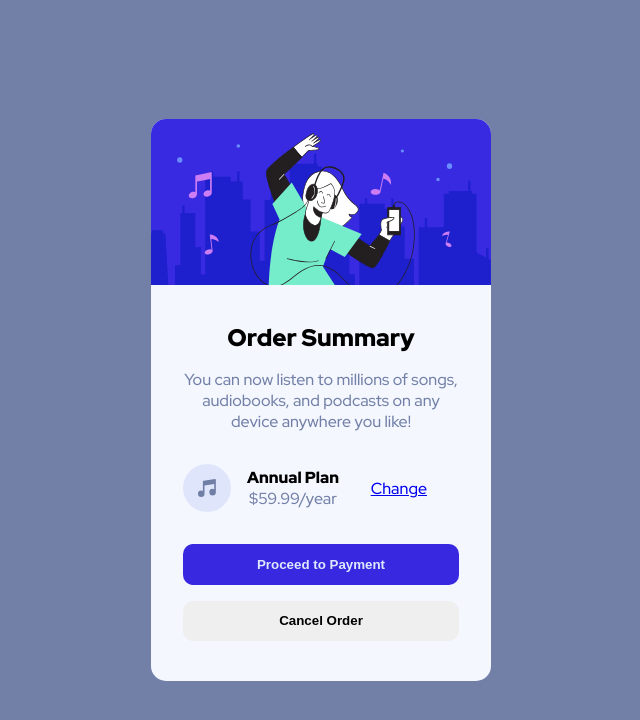
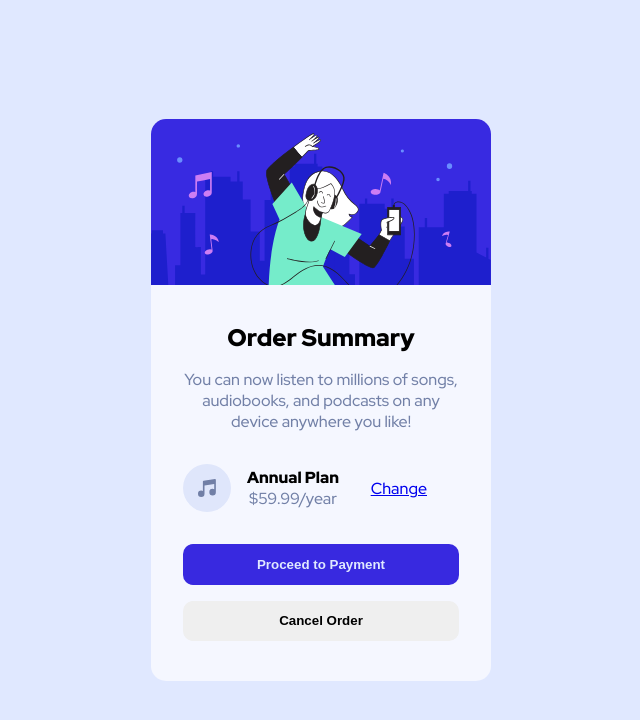
Before and after one commit to Siddarth-abcs/order-summary-component-main, a plain HTML site: page index.html in a window 1280 px wide. Shown: the whole page, without its empty margins (319-959 px from the left). Drawn offline with Linux system fonts and the light colour scheme.

Commit message:
Update index.css

```diff
--- a/index.css
+++ b/index.css
@@ -29,7 +29,7 @@
 
 body{
     height: 100vh;
-    background-color: var(--Desaturatedblue);
+    background-color: hsl(225, 100%, 94%);
     font-family: var(--font-family);
     font-size: var(--font-size);
     display: flex;
```
